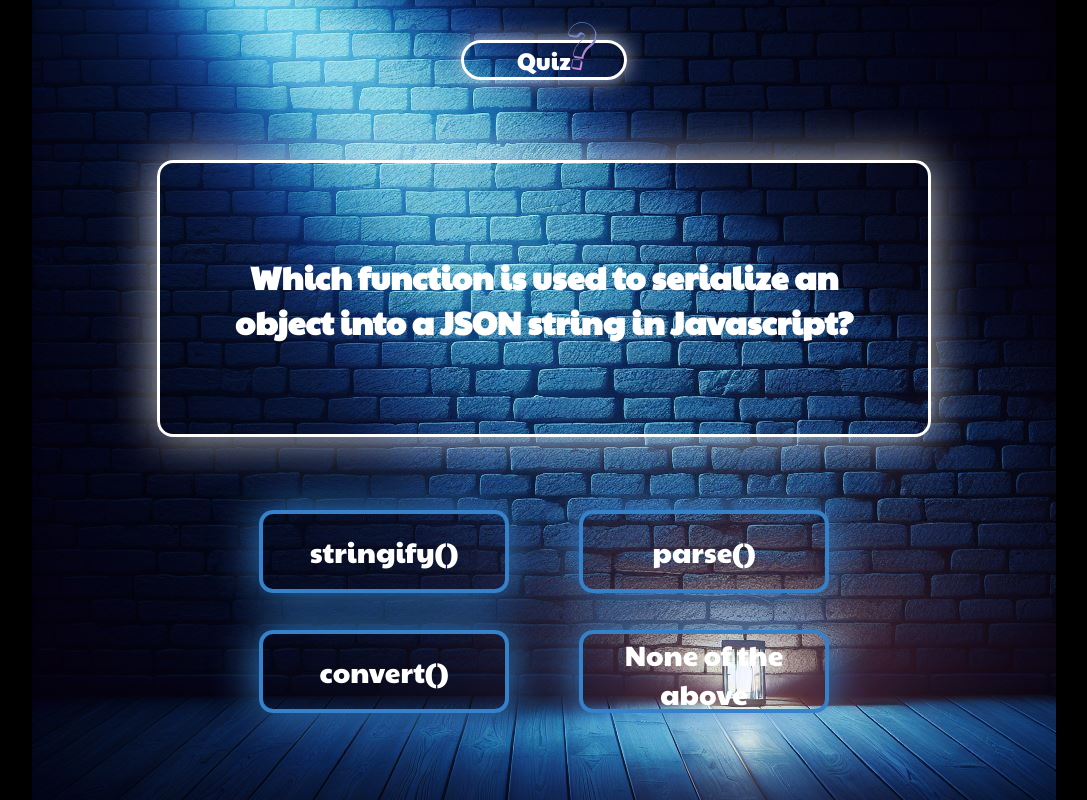
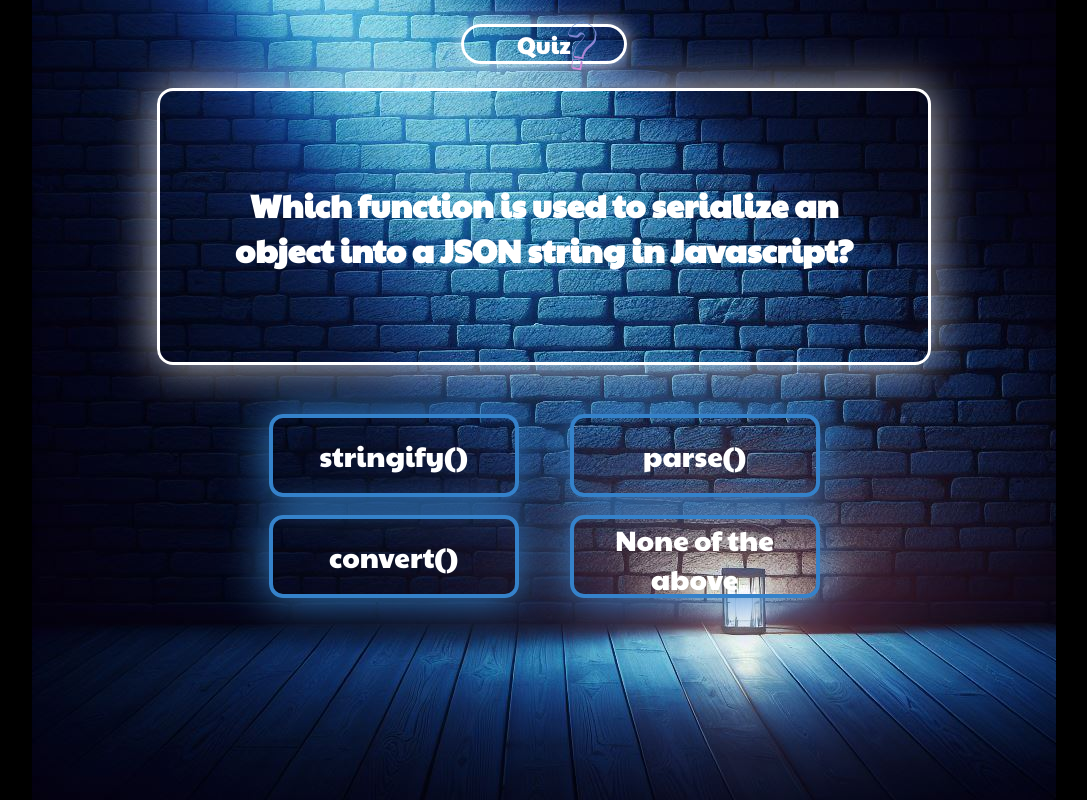
Before and after one commit to kna1703/quiz_react, a React (Vite) app: page / in a window 1280 px wide. Shown: the whole page, without its empty margins (96-1183 px from the left). Built offline with nearby package versions, Linux system fonts and the light colour scheme.

Commit message:
fix des margins

```diff
--- a/src/components/ButtonAnswer/ButtonAnswer.css
+++ b/src/components/ButtonAnswer/ButtonAnswer.css
@@ -2,10 +2,11 @@
   display: grid;
   grid-template-columns: 300px 300px;
   grid-template-rows: 100px 100px;
-  gap: 20px;
+  gap: 1px;
   align-items: center;
   justify-items: center;
   justify-content: center;
+  padding-top: 5vh;
 }
 
 .btn-answer {
@@ -17,15 +18,15 @@
   text-decoration: none;
   width: 250px;
   height: 83px;
-  box-shadow: 0 0 45px rgba(53,130,202, 1);
+  box-shadow: 0 0 45px rgba(53, 130, 202, 1);
 }
 
 .green {
-  border: solid 4px #00B41C;
-  box-shadow: 0 0 45px rgba(0,180,28, 1);
+  border: solid 4px #00b41c;
+  box-shadow: 0 0 45px rgba(0, 180, 28, 1);
 }
 
 .red {
-  border: solid 4px #FA87DB;
-  box-shadow: 0 0 45px rgba(250,135,219, 1);
+  border: solid 4px #fa87db;
+  box-shadow: 0 0 45px rgba(250, 135, 219, 1);
 }
--- a/src/components/Header.css
+++ b/src/components/Header.css
@@ -8,8 +8,7 @@
   font-size: 3vh;
   border: solid white;
   width: 20vh;
-    margin: 5vh;
-    border-radius :1em;
+  border-radius: 1em;
   box-shadow: 0 0 20px rgba(255, 255, 255, 0.75);
   text-align: center;
 }
@@ -19,11 +18,10 @@
   z-index: auto;
   right: 46%;
   top: 1%;
-    transform:rotate(8deg);
-    font-family: 'LondrinaShadow-Regular';
+  transform: rotate(8deg);
+  font-family: "LondrinaShadow-Regular";
   font-size: 8vh;
-    background-image: -webkit-linear-gradient(#3585CE, #FA87DB);
+  background-image: -webkit-linear-gradient(#3585ce, #fa87db);
   -webkit-background-clip: text;
   color: transparent;
-
 }
--- a/src/components/question/question/question.css
+++ b/src/components/question/question/question.css
@@ -1,10 +1,10 @@
 .box {
-    border: solid white;
-    width: 50%;
-    text-align: center;
-    margin: 5vh auto 8vh auto;
+  border: solid white;
+  width: 50%;
+  text-align: center;
+  margin: 0 auto 0 auto;
 }
 
 h2 {
-    font-size: 4vh;
+  font-size: 4vh;
 }
--- a/src/index.css
+++ b/src/index.css
@@ -10,21 +10,28 @@
 }
 
 :root {
---goodanswer:#00B41C;
---wronganswer:#FA87DB;
---answer:#3585CE;
+  --goodanswer: #00b41c;
+  --wronganswer: #fa87db;
+  --answer: #3585ce;
 }
 
-h1, h2, h3, h4, p, button {
-  font-family: 'PaytoneOne-Regular';
+h1,
+h2,
+h3,
+h4,
+p,
+button {
+  font-family: "PaytoneOne-Regular";
   color: white;
-
 }
 
 body {
+  display: flex;
+  flex-direction: column;
   margin: 0;
   min-width: 320px;
-  min-height: 100vh;
+  min-height: 80vh;
+  height: 82vh;
   background-image: url("assets/Image/background_image.jfif");
   background-repeat: no-repeat;
   background-color: black;
```
Lines whose indentation alone changed are shown as unchanged.
